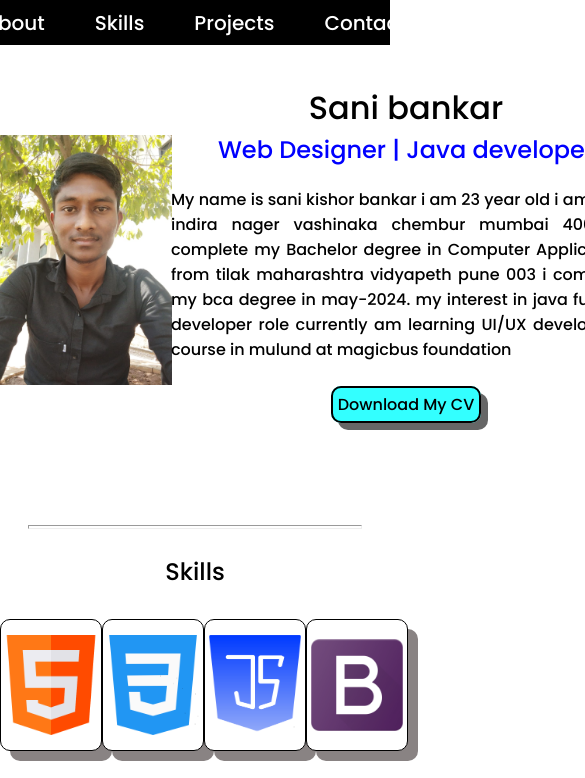
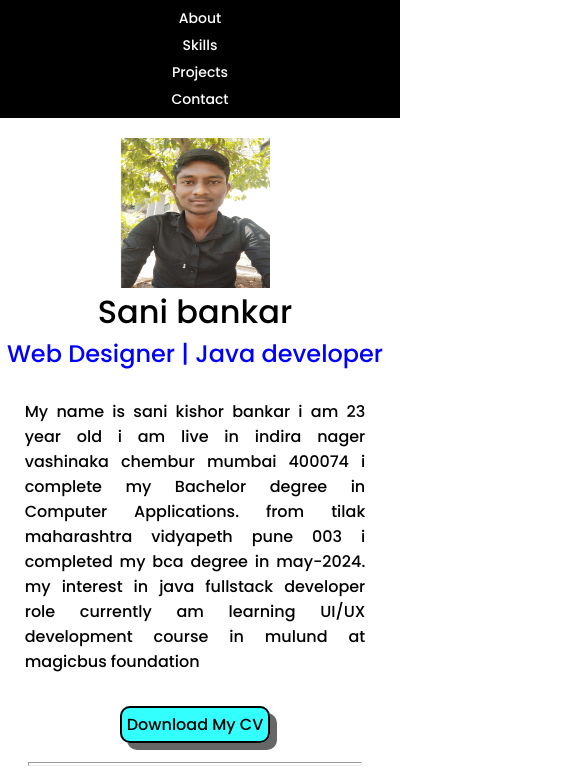
Before and after one commit to sanikb/Portfolio, a plain HTML site: page index.html in a window 390 px wide. Shown: the top 778 px of the page, 585 px wide, since content can reach past the window. Drawn offline with Linux system fonts and the light colour scheme.

Commit message:
Update style.css

```diff
--- a/style.css
+++ b/style.css
@@ -256,3 +256,186 @@ textarea {
     color:black;
 
 }
+/* medial queries */
+/* Responsive design for all devices */
+
+@media screen and (max-width: 1400px) {
+    /* Large desktops and laptops */
+    .nav {
+        flex-direction: row;
+        justify-content: space-between;
+    }
+    .img-section {
+        width: 50%;
+    }
+    .desc {
+        width: 60%;
+    }
+}
+
+@media screen and (max-width: 1200px) {
+    /* Medium desktops */
+    .nav {
+        flex-direction: column;
+        height: auto;
+        padding: 10px 0;
+    }
+    .nav a {
+        margin: 10px;
+        font-size: 18px;
+    }
+
+    #about {
+        flex-direction: column;
+        align-items: center;
+    }
+    .img-section {
+        width: 60%;
+        height: auto;
+    }
+    .img-section img {
+        width: 200px;
+        height: 200px;
+    }
+    .desc {
+        width: 80%;
+    }
+}
+
+@media screen and (max-width: 992px) {
+    /* Tablets and smaller desktops */
+    .nav {
+        flex-direction: column;
+        position: static;
+    }
+
+    #maincontainer1 {
+        flex-direction: column;
+    }
+    .skillsection-frontend .box, .skillsection-backend .box, .skillsection-other .box {
+        width: 100%;
+        height: auto;
+        margin-bottom: 10px;
+    }
+
+    #projects {
+        flex-direction: column;
+    }
+    #projects .projectbox {
+        width: 90%;
+        margin-bottom: 20px;
+    }
+
+    #contact {
+        width: 95%;
+    }
+    form {
+        width: 90%;
+    }
+}
+
+@media screen and (max-width: 768px) {
+    /* Large smartphones and small tablets */
+    .nav {
+        flex-direction: column;
+        padding: 5px;
+    }
+    .nav a {
+        margin: 5px;
+        font-size: 16px;
+    }
+
+    #about {
+        flex-direction: column;
+        align-items: center;
+    }
+    .img-section {
+        width: 80%;
+    }
+    .img-section img {
+        width: 180px;
+        height: 180px;
+    }
+
+    .desc {
+        width: 90%;
+        padding: 10px;
+    }
+
+    .skillsection-frontend, .skillsection-backend, .skillsection-other {
+        flex-direction: column;
+        align-items: center;
+    }
+
+    .skillsection-frontend .box, .skillsection-backend .box, .skillsection-other .box {
+        width: 80%;
+        margin-bottom: 10px;
+    }
+
+    #projects .projectbox {
+        width: 100%;
+    }
+    .projectdesc {
+        padding: 5px;
+    }
+
+    #contact {
+        width: 100%;
+    }
+    form {
+        width: 100%;
+    }
+}
+
+@media screen and (max-width: 480px) {
+    /* Small smartphones */
+    .nav {
+        flex-direction: column;
+        padding: 5px;
+    }
+    .nav a {
+        margin: 3px;
+        font-size: 14px;
+    }
+
+    #about {
+        flex-direction: column;
+        align-items: center;
+    }
+    .img-section {
+        width: 90%;
+    }
+    .img-section img {
+        width: 150px;
+        height: 150px;
+    }
+
+    .desc {
+        width: 95%;
+        padding: 8px;
+    }
+
+    .skillsection-frontend, .skillsection-backend, .skillsection-other {
+        flex-direction: column;
+        align-items: center;
+    }
+
+    .skillsection-frontend .box, .skillsection-backend .box, .skillsection-other .box {
+        width: 90%;
+        margin-bottom: 8px;
+    }
+
+    #projects .projectbox {
+        width: 100%;
+    }
+    .projectdesc {
+        padding: 5px;
+    }
+
+    #contact {
+        width: 100%;
+    }
+    form {
+        width: 100%;
+    }
+}
```
